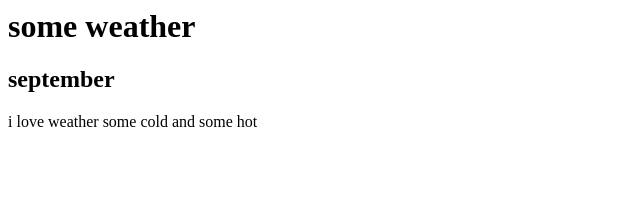
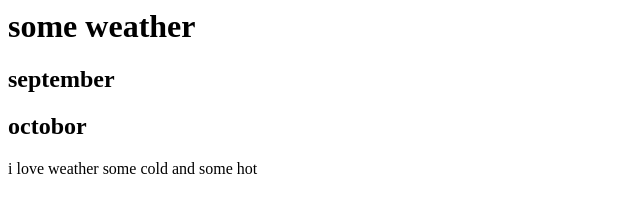
Before and after one commit to Riad928/second-test, a plain HTML site: page index.html in a window 1280 px wide. Shown: the whole page, without its empty margins (0-640 px from the left). Drawn offline with Linux system fonts and the light colour scheme.

Commit message:
Update index.html

```diff
--- a/index.html
+++ b/index.html
@@ -5,6 +5,7 @@
   <body>
     <h1>some weather</h1>
     <h2>september</h2>
+    <h2>octobor</h2>
     <P>i love weather some cold and some hot</P>
   </body>
 </html>
```
